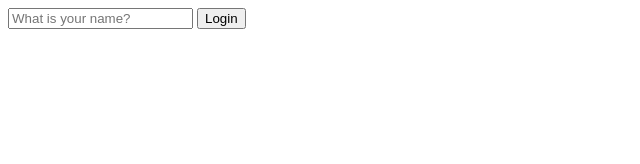
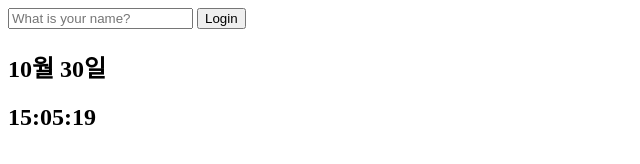
Before and after one commit to devchan8888/momentum, a plain HTML site: page index.html in a window 1280 px wide. Shown: the whole page, without its empty margins (0-640 px from the left). Drawn offline with Linux system fonts and the light colour scheme.

Commit message:
Add Clock and Calendar

```diff
--- a/app.js
+++ b/app.js
@@ -25,3 +25,22 @@ if (savedUsername === null) {
 } else {
   paintGreeting(savedUsername);
 }
+
+const clock = document.querySelector('#clock');
+const calendar = document.querySelector('#calendar');
+
+const time = new Date();
+
+function getTime() {
+  const month = String(time.getMonth()).padStart(2, '0');
+  const date = String(time.getDate()).padStart(2, '0');
+
+  const hours = String(time.getHours()).padStart(2, '0');
+  const minutes = String(time.getMinutes()).padStart(2, '0');
+  const seconds = String(time.getSeconds()).padStart(2, '0');
+
+  calendar.innerText = `${month}월 ${date}일`;
+  clock.innerText = `${hours}:${minutes}:${seconds}`;
+}
+
+getTime();
--- a/index.html
+++ b/index.html
@@ -9,12 +9,17 @@
   </head>
 
   <body>
-    <form id="login-form" class="hidden">
-      <input required type="text" maxlength="15" placeholder="What is your name?" />
-      <input type="submit" value="Login" />
-    </form>
+    <div>
+      <form id="login-form" class="hidden">
+        <input required type="text" maxlength="15" placeholder="What is your name?" />
+        <input type="submit" value="Login" />
+      </form>
 
-    <h1 id="greeting" class="hidden"></h1>
+      <h1 id="greeting" class="hidden">Hello</h1>
+      <h2 id="calendar">01월 01일</h2>
+      <h2 id="clock">00:00:00</h2>
+
+    </div>
 
     <script src="app.js"></script>
   </body>
```
